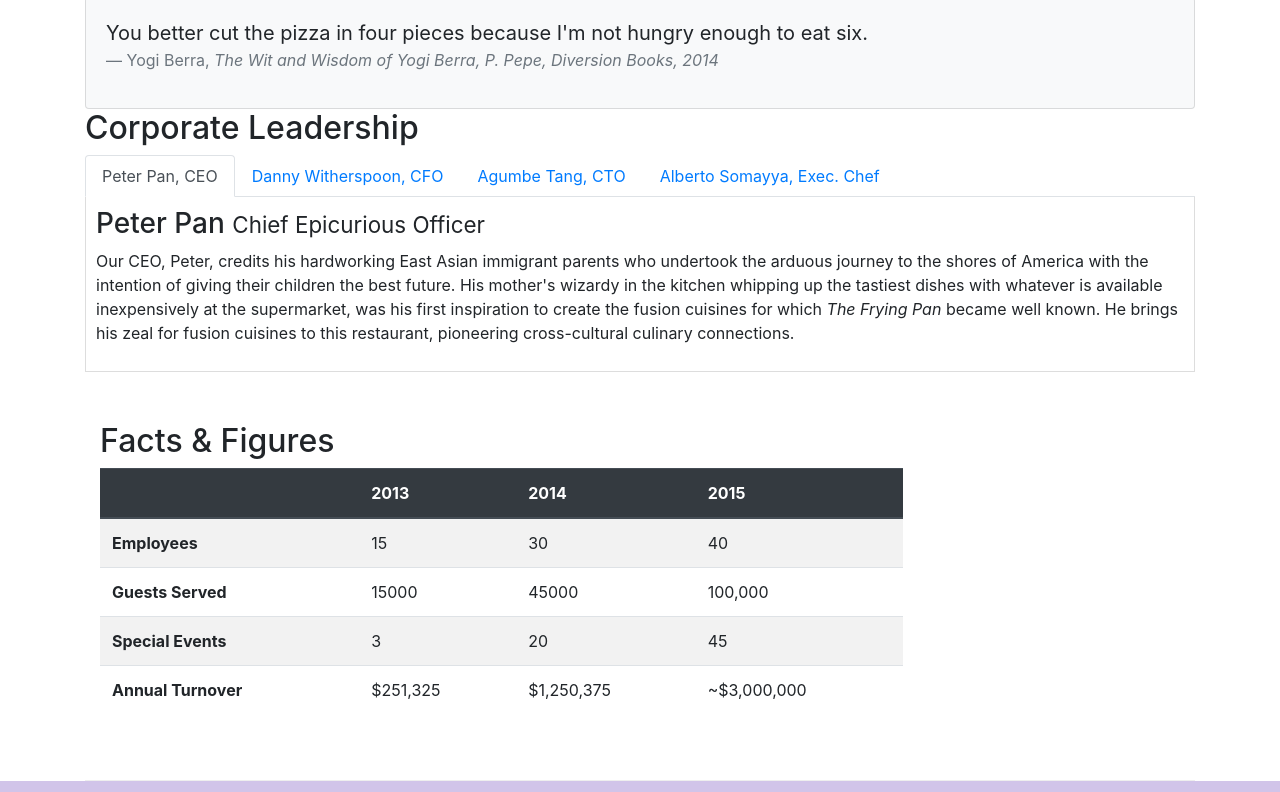
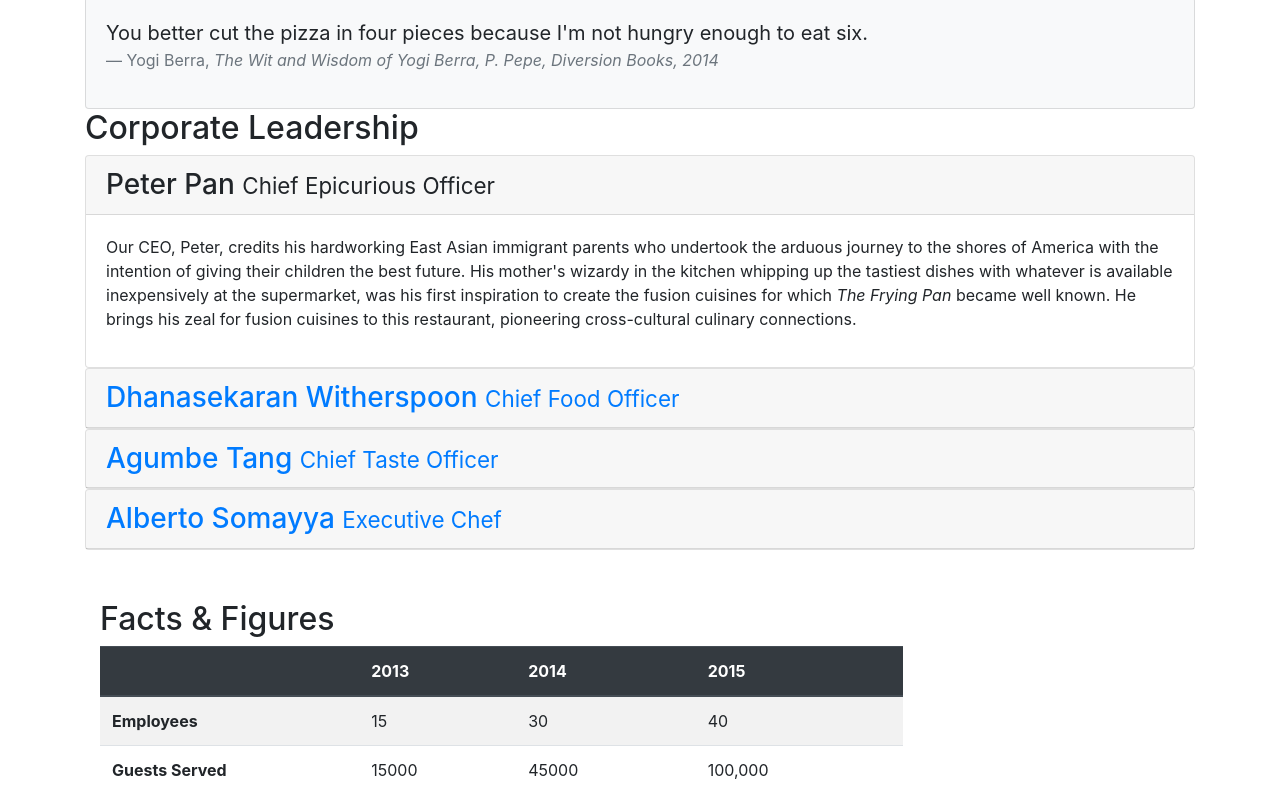
Before and after one commit to gargnandini/FSWD_project1, a website: page aboutus.html in a window 1280 px wide. Shown: the part 762-1554 px from the top of the page. Drawn offline with nearby package versions, Linux system fonts and the light colour scheme.

Commit message:
Accordion

```diff
--- a/aboutus.html
+++ b/aboutus.html
@@ -101,7 +101,7 @@
             <div class="col-12">
                 <h2>Corporate Leadership</h2>
 
-                <ul class="nav nav-tabs">
+                <!-- <ul class="nav nav-tabs">
                     <li class="nav-item">
                         <a class="nav-link active" href="#peter" role="tab" data-toggle="tab">Peter Pan, CEO</a>
                     </li>
@@ -114,16 +114,74 @@
                     <li class="nav-item">
                         <a class="nav-link" href="#alberto" role="tab" data-toggle="tab">Alberto Somayya, Exec. Chef</a>
                     </li>
-                </ul>
+                </ul> -->
 
-                <div class="tab-content">
 
-                    <div role="tab-panel" class="tab-pane fade show active" id="peter">
-                        <h3>Peter Pan <small>Chief Epicurious Officer</small></h3>
-                        <div class="d-none d-sm-block"><p>Our CEO, Peter, credits his hardworking East Asian immigrant parents who undertook the arduous journey to the shores of America with the intention of giving their children the best future. His mother's wizardy in the kitchen whipping up the tastiest dishes with whatever is available inexpensively at the supermarket, was his first inspiration to create the fusion cuisines for which <em>The Frying Pan</em> became well known. He brings his zeal for fusion cuisines to this restaurant, pioneering cross-cultural culinary connections.</p></div>
+
+                <!-- <div class="tab-content"> -->
+                <div id="accordion">
+
+                    <div class="card">
+                        <div class="card-header" role="tab" id="peterhead">
+                            <h3 class="mb-0">
+                                <a data-toggle="collapse" data-target="#peter">
+                                    Peter Pan <small>Chief Epicurious Officer</small>
+                                </a>
+                            </h3>
+                        </div>
+                        <div role="tab-panel" class="collapse show" id="peter" data-parent="#accordion">
+                            <div class="card-body">
+                                <div class="d-none d-sm-block"><p>Our CEO, Peter, credits his hardworking East Asian immigrant parents who undertook the arduous journey to the shores of America with the intention of giving their children the best future. His mother's wizardy in the kitchen whipping up the tastiest dishes with whatever is available inexpensively at the supermarket, was his first inspiration to create the fusion cuisines for which <em>The Frying Pan</em> became well known. He brings his zeal for fusion cuisines to this restaurant, pioneering cross-cultural culinary connections.</p></div>
+                            </div>
+                        </div>
                     </div>
 
-                    <div role="tab-panel" class="tab-pane fade" id="danny">
+                    <div class="card">
+                        <div class="card-header" role="tab" id="dannyhead">
+                        <h3 class="mb-0">
+                            <a class="collapsed" data-toggle="collapse" data-target="#danny">
+                            Dhanasekaran Witherspoon <small>Chief Food Officer</small>
+                            </a>
+                        </h3>
+                    </div>
+                    <div class="collapse" id="danny" data-parent="#accordion">
+                        <div class="card-body">
+                            <div class="d-none d-sm-block"><p>Our CFO, Danny, as he is affectionately referred to by his colleagues, comes from a long established family tradition in farming and produce. His experiences growing up on a farm in the Australian outback gave him great appreciation for varieties of food sources. As he puts it in his own words, <em>Everything that runs, wins, and everything that stays, pays!</em></p></div>
+                        </div>
+                    </div>
+                </div>
+
+                <div class="card">
+                        <div class="card-header" role="tab" id="agumbehead">
+                        <h3 class="mb-0">
+                            <a class="collapsed" data-toggle="collapse" data-target="#agumbe">
+                            Agumbe Tang <small>Chief Taste Officer</small>
+                            </a>
+                        </h3>
+                    </div>
+                    <div class="collapse" id="agumbe" data-parent="#accordion">
+                        <div class="card-body">
+                            <div class="d-none d-sm-block"><p>Blessed with the most discerning gustatory sense, Agumbe, our CTO, personally ensures that every dish that we serve meets his exacting tastes. Our chefs dread the tongue lashing that ensues if their dish does not meet his exacting standards. He lives by his motto, <em>You click only if you survive my lick.</em></p></div>
+                        </div>
+                    </div>
+                </div>
+
+                <div class="card">
+                        <div class="card-header" role="tab" id="albertohead">
+                        <h3 class="mb-0">
+                            <a class="collapsed" data-toggle="collapse" data-target="#alberto">
+                            Alberto Somayya <small>Executive Chef</small>
+                            </a>
+                        </h3>
+                    </div>
+                    <div class="collapse" id="alberto" data-parent="#accordion">
+                        <div class="card-body">
+                            <div class="d-none d-sm-block"><p>Award winning three-star Michelin chef with wide International experience having worked closely with whos-who in the culinary world, he specializes in creating mouthwatering Indo-Italian fusion experiences. He says, <em>Put together the cuisines from the two craziest cultures, and you get a winning hit! Amma Mia!</em></p></div>
+                        </div>
+                    </div>
+                </div>
+
+                    <!-- <div role="tab-panel" class="tab-pane fade" id="danny">
                         <h3>Dhanasekaran Witherspoon <small>Chief Food Officer</small></h3>
                         <div class="d-none d-sm-block"><p>Our CFO, Danny, as he is affectionately referred to by his colleagues, comes from a long established family tradition in farming and produce. His experiences growing up on a farm in the Australian outback gave him great appreciation for varieties of food sources. As he puts it in his own words, <em>Everything that runs, wins, and everything that stays, pays!</em></p></div>
                     </div>
@@ -136,7 +194,7 @@
                     <div role="tab-panel" class="tab-pane fade" id="alberto">
                         <h3>Alberto Somayya <small>Executive Chef</small></h3>
                         <div class="d-none d-sm-block"><p>Award winning three-star Michelin chef with wide International experience having worked closely with whos-who in the culinary world, he specializes in creating mouthwatering Indo-Italian fusion experiences. He says, <em>Put together the cuisines from the two craziest cultures, and you get a winning hit! Amma Mia!</em></p></div>
-                    </div>
+                    </div> -->
 
                 </div>
             </div>
```
